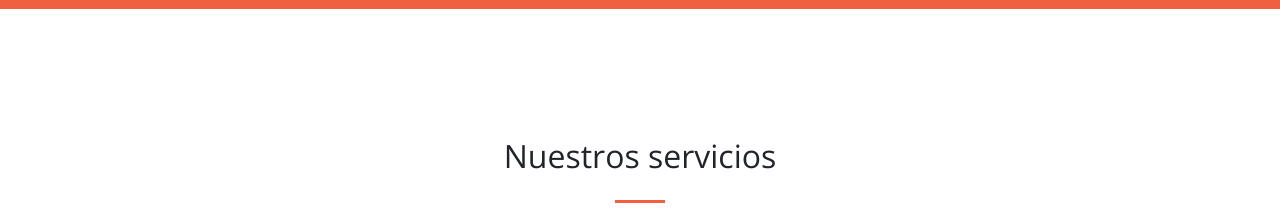
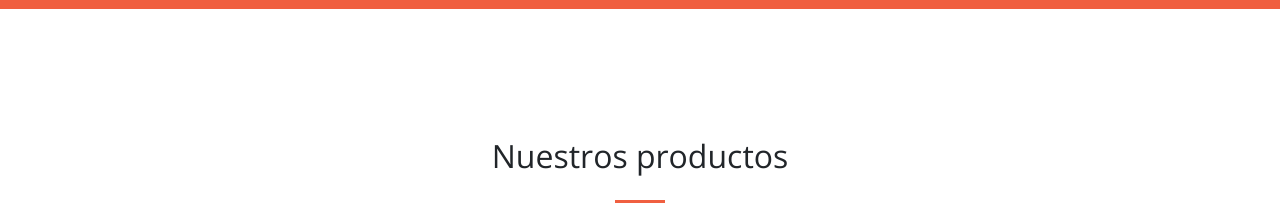
Before and after one commit to HabitatDeMexico/-HabitatDeMexico.github.io, a plain HTML site: page index.html in a window 1280 px wide. Shown: the part 1900-2124 px from the top of the page. Drawn offline with Linux system fonts and the light colour scheme; some packages are replaced by stand-ins of ours; a script that the page names is missing; files whose address does not match are found by name.

Commit message:
Change services button for products button.

```diff
--- a/index.html
+++ b/index.html
@@ -65,7 +65,7 @@
         <div class="container">
             <div class="row">
                 <div class="col-lg-12 text-center">
-                    <h2 class="section-heading">Nuestros servicios</h2>
+                    <h2 class="section-heading" href="productos.html">Nuestros productos</h2>
                     <hr class="my-4">
                 </div>
             </div>
```
